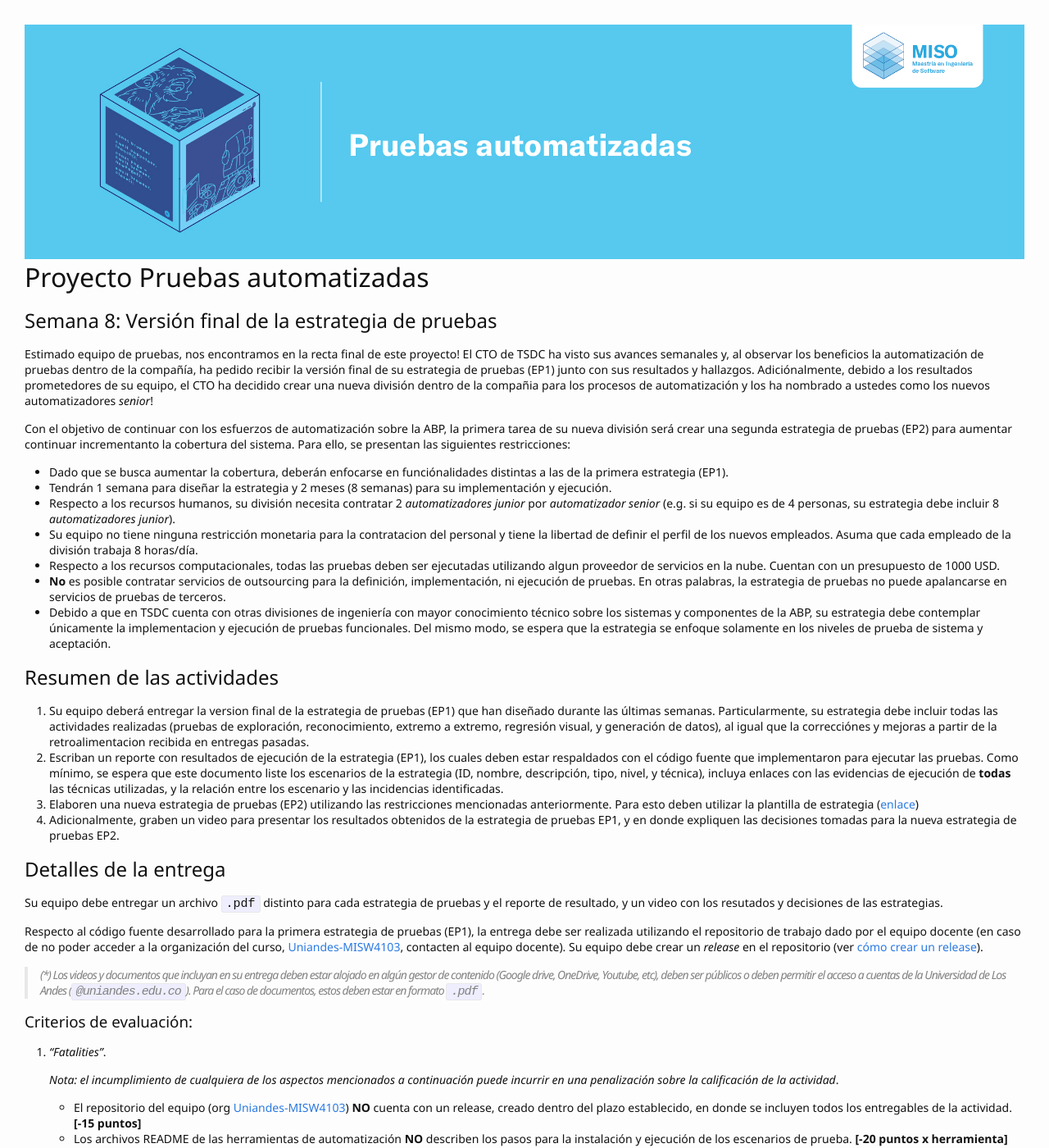
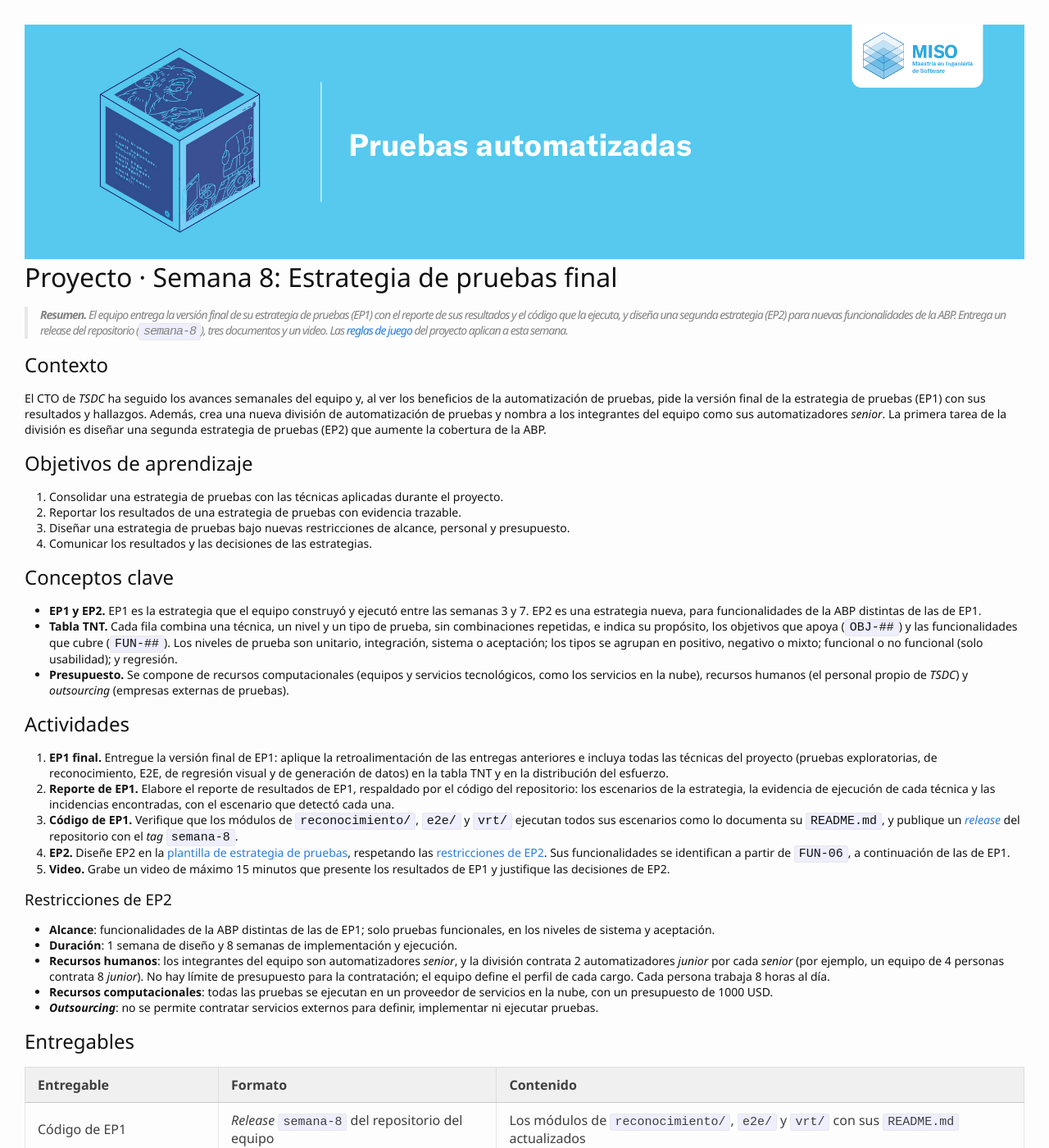
Before and after one commit to TiCSw/mt1_guias_pruebas, a Jekyll site: the page built from docs/semanas/semana8.md, in a window 1280 px wide and 1400 px high. Shown: the whole window at 82% size. Built offline with Jekyll 4.4.1, drawn with Linux system fonts in a browser that asks for light colours; some web fonts are replaced; our own code applies the rules of GitHub Pages for plain Markdown files; comment, search, counter and statistics services are not loaded; some of the changed text lies outside the part shown.

Commit message:
docs(semanas): week 8 in the standard template

```diff
--- a/docs/semanas/semana8.md
+++ b/docs/semanas/semana8.md
@@ -1,69 +1,152 @@
+# Proyecto · Semana 8: Estrategia de pruebas final
 
-# Proyecto Pruebas automatizadas
+> **Resumen.** El equipo entrega la versión final de su estrategia de pruebas (EP1) con el reporte de
+> sus resultados y el código que la ejecuta, y diseña una segunda estrategia (EP2) para nuevas
+> funcionalidades de la ABP. Entrega un _release_ del repositorio (`semana-8`), tres documentos y un
+> video. Las [reglas de juego](reglas) del proyecto aplican a esta semana.
 
-## Semana 8: Versión final de la estrategia de pruebas
+## Contexto
 
-Estimado equipo de pruebas, nos encontramos en la recta final de este proyecto! El CTO de TSDC ha visto sus avances semanales y, al observar los beneficios la automatización de pruebas dentro de la compañía, ha pedido recibir la versión final de su estrategia de pruebas (EP1) junto con sus resultados y hallazgos. Adiciónalmente, debido a los resultados prometedores de su equipo, el CTO ha decidido crear una nueva división dentro de la compañia para los procesos de automatización y los ha nombrado a ustedes como los nuevos automatizadores _senior_!
+El CTO de _TSDC_ ha seguido los avances semanales del equipo y, al ver los beneficios de la
+automatización de pruebas, pide la versión final de la estrategia de pruebas (EP1) con sus resultados
+y hallazgos. Además, crea una nueva división de automatización de pruebas y nombra a los integrantes
+del equipo como sus automatizadores _senior_. La primera tarea de la división es diseñar una segunda
+estrategia de pruebas (EP2) que aumente la cobertura de la ABP.
 
-Con el objetivo de continuar con los esfuerzos de automatización sobre la ABP, la primera tarea de su nueva división será crear una segunda estrategia de pruebas (EP2) para aumentar continuar incrementanto la cobertura del sistema. Para ello, se presentan las siguientes restricciones:
+## Objetivos de aprendizaje
 
-- Dado que se busca aumentar la cobertura, deberán enfocarse en funciónalidades distintas a las de la primera estrategia (EP1).
-- Tendrán 1 semana para diseñar la estrategia y 2 meses (8 semanas) para su implementación y ejecución.
-- Respecto a los recursos humanos, su división necesita contratar 2 _automatizadores junior_ por _automatizador senior_ (e.g. si su equipo es de 4 personas, su estrategia debe incluir 8 _automatizadores junior_).
-- Su equipo no tiene ninguna restricción monetaria para la contratacion del personal y tiene la libertad de definir el perfil de los nuevos empleados. Asuma que cada empleado de la división trabaja 8 horas/día.
-- Respecto a los recursos computacionales, todas las pruebas deben ser ejecutadas utilizando algun proveedor de servicios en la nube. Cuentan con un presupuesto de 1000 USD.
-- **No** es posible contratar servicios de outsourcing para la definición, implementación, ni ejecución de pruebas. En otras palabras, la estrategia de pruebas no puede apalancarse en servicios de pruebas de terceros.
-- Debido a que en TSDC cuenta con otras divisiones de ingeniería con mayor conocimiento técnico sobre los sistemas y componentes de la ABP, su estrategia debe contemplar únicamente la implementacion y ejecución de pruebas funcionales. Del mismo modo, se espera que la estrategia se enfoque solamente en los niveles de prueba de sistema y aceptación.
+1. Consolidar una estrategia de pruebas con las técnicas aplicadas durante el proyecto.
+2. Reportar los resultados de una estrategia de pruebas con evidencia trazable.
+3. Diseñar una estrategia de pruebas bajo nuevas restricciones de alcance, personal y presupuesto.
+4. Comunicar los resultados y las decisiones de las estrategias.
 
+## Conceptos clave
 
-## Resumen de las actividades
+- **EP1 y EP2.** EP1 es la estrategia que el equipo construyó y ejecutó entre las semanas 3 y 7. EP2
+  es una estrategia nueva, para funcionalidades de la ABP distintas de las de EP1.
+- **Tabla TNT.** Cada fila combina una técnica, un nivel y un tipo de prueba, sin combinaciones
+  repetidas, e indica su propósito, los objetivos que apoya (`OBJ-##`) y las funcionalidades que cubre
+  (`FUN-##`). Los niveles de prueba son unitario, integración, sistema o aceptación; los tipos se
+  agrupan en positivo, negativo o mixto; funcional o no funcional (solo usabilidad); y regresión.
+- **Presupuesto.** Se compone de recursos computacionales (equipos y servicios tecnológicos, como los
+  servicios en la nube), recursos humanos (el personal propio de _TSDC_) y _outsourcing_ (empresas
+  externas de pruebas).
 
-1. Su equipo deberá entregar la version final de la estrategia de pruebas (EP1) que han diseñado durante las últimas semanas. Particularmente, su estrategia debe incluir todas las actividades realizadas (pruebas de exploración, reconocimiento, extremo a extremo, regresión visual, y generación de datos), al igual que la correcciónes y mejoras a partir de la retroalimentacion recibida en entregas pasadas.
-2. Escriban un reporte con resultados de ejecución de la estrategia (EP1), los cuales deben estar respaldados con el código fuente que implementaron para ejecutar las pruebas. Como mínimo, se espera que este documento liste los escenarios de la estrategia (ID, nombre, descripción, tipo, nivel, y técnica), incluya enlaces con las evidencias de ejecución de **todas** las técnicas utilizadas, y la relación entre los escenario y las incidencias identificadas.
-4. Elaboren una nueva estrategia de pruebas (EP2) utilizando las restricciones mencionadas anteriormente. Para esto deben utilizar la plantilla de estrategia ([enlace](https://thesoftwaredesignlab.github.io/AutTestingCourseraBook/templates/estrategia-pruebas.docx))
-5. Adicionalmente, graben un video para presentar los resultados obtenidos de la estrategia de pruebas EP1, y en donde expliquen las decisiones tomadas para la nueva estrategia de pruebas EP2.
+## Actividades
 
+1. **EP1 final.** Entregue la versión final de EP1: aplique la retroalimentación de las entregas
+   anteriores e incluya todas las técnicas del proyecto (pruebas exploratorias, de reconocimiento,
+   E2E, de regresión visual y de generación de datos) en la tabla TNT y en la distribución del
+   esfuerzo.
+2. **Reporte de EP1.** Elabore el reporte de resultados de EP1, respaldado por el código del
+   repositorio: los escenarios de la estrategia, la evidencia de ejecución de cada técnica y las
+   incidencias encontradas, con el escenario que detectó cada una.
+3. **Código de EP1.** Verifique que los módulos de `reconocimiento/`, `e2e/` y `vrt/` ejecutan todos
+   sus escenarios como lo documenta su `README.md`, y publique un
+   [_release_](https://docs.github.com/en/repositories/releasing-projects-on-github/managing-releases-in-a-repository#creating-a-release)
+   del repositorio con el _tag_ `semana-8`.
+4. **EP2.** Diseñe EP2 en la
+   [plantilla de estrategia de pruebas](https://thesoftwaredesignlab.github.io/AutTestingCourseraBook/templates/estrategia-pruebas.docx),
+   respetando las [restricciones de EP2](#restricciones-de-ep2). Sus funcionalidades se identifican a
+   partir de `FUN-06`, a continuación de las de EP1.
+5. **Video.** Grabe un video de máximo 15 minutos que presente los resultados de EP1 y justifique las
+   decisiones de EP2.
 
-## Detalles de la entrega
+### Restricciones de EP2
 
-Su equipo debe entregar un archivo `.pdf` distinto para cada estrategia de pruebas y el reporte de resultado, y un video con los resutados y decisiones de las estrategias.
+- **Alcance**: funcionalidades de la ABP distintas de las de EP1; solo pruebas funcionales, en los
+  niveles de sistema y aceptación.
+- **Duración**: 1 semana de diseño y 8 semanas de implementación y ejecución.
+- **Recursos humanos**: los integrantes del equipo son automatizadores _senior_, y la división
+  contrata 2 automatizadores _junior_ por cada _senior_ (por ejemplo, un equipo de 4 personas contrata
+  8 _junior_). No hay límite de presupuesto para la contratación; el equipo define el perfil de cada
+  cargo. Cada persona trabaja 8 horas al día.
+- **Recursos computacionales**: todas las pruebas se ejecutan en un proveedor de servicios en la nube,
+  con un presupuesto de 1000 USD.
+- **_Outsourcing_**: no se permite contratar servicios externos para definir, implementar ni ejecutar
+  pruebas.
 
-Respecto al código fuente desarrollado para la primera estrategia de pruebas (EP1), la entrega debe ser realizada utilizando el repositorio de trabajo dado por el equipo docente (en caso de no poder acceder a la organización del curso, [Uniandes-MISW4103](https://github.com/orgs/Uniandes-MISW4103/), contacten al equipo docente). Su equipo debe crear un _release_ en el repositorio (ver [cómo crear un release](https://docs.github.com/en/repositories/releasing-projects-on-github/managing-releases-in-a-repository#creating-a-release)).
+## Entregables
 
-> _(*)_ Los videos y documentos que incluyan en su entrega deben estar alojado en algún gestor de contenido (Google drive, OneDrive, Youtube, etc), deben ser públicos o deben permitir el acceso a cuentas de la Universidad de Los Andes (`@uniandes.edu.co`). Para el caso de documentos, estos deben estar en formato `.pdf`.
+| Entregable | Formato | Contenido |
+|---|---|---|
+| Código de EP1 | _Release_ `semana-8` del repositorio del equipo | Los módulos de `reconocimiento/`, `e2e/` y `vrt/` con sus `README.md` actualizados |
+| EP1 final | PDF, elaborado en la plantilla de la semana 3 | La estrategia completa, con la retroalimentación aplicada y todas las técnicas del proyecto |
+| Reporte de resultados de EP1 | PDF | Ver [Contenido del reporte](#contenido-del-reporte) |
+| EP2 | PDF, elaborado en la plantilla | La estrategia completa para las nuevas funcionalidades |
+| Video | Enlace, máximo 15 minutos | Ver [Contenido del video](#contenido-del-video) |
 
+El repositorio contiene solo el código necesario para ejecutar las pruebas, en archivos de texto
+plano: ni documentos, ni imágenes, ni videos, ni dependencias, ni resultados de ejecución. Los enlaces
+deben abrirse sin solicitar permisos: públicos o con acceso para cuentas `@uniandes.edu.co`. El
+contenido del video posterior al minuto 15 no se evalúa.
 
-### Criterios de evaluación:
+### Contenido del reporte
 
-0. _"Fatalities"_.
+1. Integrantes del equipo.
+2. Escenarios de EP1: identificador, nombre, descripción y combinación de la tabla TNT (técnica,
+   nivel y tipo) de cada uno.
+3. Evidencia de ejecución de cada técnica: enlace a la evidencia de las pruebas exploratorias, de
+   reconocimiento, E2E, de regresión visual y de generación de datos.
+4. Incidencias: enlace a cada incidencia encontrada y el identificador del escenario que la detectó.
 
-    _Nota: el incumplimiento de cualquiera de los aspectos mencionados a continuación puede incurrir en una penalización sobre la calificación de la actividad_.
+### Contenido del video
 
-    - El repositorio del equipo (org [Uniandes-MISW4103](https://github.com/orgs/Uniandes-MISW4103/)) **NO** cuenta con un release, creado dentro del plazo establecido, en donde se incluyen todos los entregables de la actividad. **[-15 puntos]**
-    - Los archivos README de las herramientas de automatización **NO** describen los pasos para la instalación y ejecución de los escenarios de prueba. **[-20 puntos x herramienta]**
-    - Se incluyen archivos multimedia (videos, logs, imágenes, etc.), documentos no-planos (.pdf, .xlsx, etc.) o dependencias/librerías (node_modules) dentro del repositorio. **[-20 puntos]**
-    - Se entregan documentos realizados por el equipo con formatos distintos a `.pdf`. **[-5 puntos x documento]**
+1. Resultados de EP1: escenarios ejecutados y defectos encontrados por técnica, y qué técnicas
+   aportaron más hallazgos.
+2. Decisiones de EP2: funcionalidades elegidas, objetivos, tabla TNT, presupuesto y distribución del
+   esfuerzo, justificados con los resultados de EP1 y las restricciones de EP2.
 
-1. Estrategia de Pruebas (EP1). **[20 puntos]**
-    - El TNT especifica y describe la relación entre las pruebas, y es coherente con los objetivos de la estrategia. El TNT incluye el uso de pruebas de exploración, reconocimiento, extremo a extremo, regresión visual, y generación de datos. **[10 puntos]**
-    - La distribución describe la asignación de recursos (humanos, computaciónales, outsourcing), y es coherente con el TNT y la duracion de la estrategia. **[10 puntos]**
+## Criterios de evaluación
 
-2. Reporte de Resultados de la Estrategia (EP1). **[15 puntos]**
-    - El documento lista todos los escenarios de prueba de la estrategia. Cada escenario tiene, como mínimo, un identificador, un nombre, una descripción, y el TNT (tipo, nivel, y técnica utilizada). **[5 puntos]**
-    - El documento incluye los enlaces a las evidencias de ejecución de todas las técnicas (`./e2e/*`, `./reconocimiento/*`, `./vrt/*`). **[5 puntos]**
-    - El documento incluye las incidencias identificadas como resultado de la ejecución de la estrategia. Se indican los escenarios asociados a cada incidencia. **[5 puntos]**
+La evaluación sigue las [reglas de juego](reglas) del proyecto, incluidas sus _fatalities_.
 
-3. Código Fuente de la Estrategia (EP1). **[15 puntos]**
-    - El código de prueba se encuentra en el repositorio del equipo (`./e2e/*`, `./reconocimiento/*`, `./vrt/*`) y permite la ejecución de todos los escenarios de la estrategia de pruebas. **[15 puntos]**
+### 1. EP1 final [20 puntos]
 
-4. Estrategia de Pruebas (EP2). **[40 puntos]**
-    - Se establecen los objetivos que se esperan alcanzar durante el periodo de pruebas. Cada objetivo debe ser _SMART_ (especifico, medible, y realizable, relevante, y acotado en el tiempo). **[10 puntos]**
-    - El presupuesto de pruebas describe los recursos humanos, computacionales, y de contrataciones de servicios requeridos para la estrategia. Los costos costos y consumos de cada tipo de recurso coherentes con la estrategia y están soportados con datos adicionales que deben estar descritos o referenciados. **[10 puntos]**
-    - El TNT especifica las técnicas, niveles y tipos (TNT) de cada prueba a utilizar. La relación entre las pruebas y los objetivos es coherente con la estrategia. **[10 puntos]**
-    - Se presenta la distribución de esfuerzo para la ejecución de la estrategia. Se debe describir la asignación de recursos del presupuesto, al igual que su relación con las actividades del TNT, durante el transcurso de la duración de la estrategia. **[10 puntos]**
+- **1.1 TNT [10 puntos].** La tabla TNT de EP1 incluye las pruebas exploratorias, de reconocimiento,
+  E2E, de regresión visual y de generación de datos, cada combinación con su propósito, los objetivos
+  que apoya y las funcionalidades que cubre.
+- **1.2 Distribución del esfuerzo [10 puntos].** La distribución del esfuerzo de EP1 asigna, para cada
+  una de las 8 semanas, las pruebas de la tabla TNT que se ejecutan y los recursos asignados, y sus
+  totales coinciden con el presupuesto.
 
-5. Video. **[10 puntos]**
-    - El video presenta los resultados obtenidos de la estrategia de pruebas EP1. **[5 puntos]**
-    - El video presenta las decisiones tomadas para la nueva estrategia de pruebas EP2. **[5 puntos]**
+### 2. Reporte de resultados de EP1 [15 puntos]
 
-**La evaluación tendrá en cuenta la inclusión de la totalidad de componentes solicitados y la calidad de cada uno de acuerdo con la rúbrica establecida.**
+- **2.1 Escenarios [5 puntos].** El reporte lista todos los escenarios de EP1 con identificador,
+  nombre, descripción y combinación de la tabla TNT.
+- **2.2 Evidencia [5 puntos, 1 por técnica].** El reporte enlaza la evidencia de ejecución de las
+  pruebas exploratorias, de reconocimiento, E2E, de regresión visual y de generación de datos.
+- **2.3 Incidencias [5 puntos].** El reporte enlaza cada incidencia encontrada en el proyecto con el
+  identificador del escenario que la detectó.
+
+### 3. Código de EP1 [15 puntos]
+
+- **3.1 Ejecución [15 puntos, 5 por grupo de módulos].** Los módulos de `reconocimiento/`, `e2e/` y
+  `vrt/` del _release_ `semana-8` ejecutan todos sus escenarios con los scripts de la raíz del
+  repositorio, como lo documenta su `README.md`, y cada prueba termina como exitosa o fallida.
+
+### 4. EP2 [40 puntos]
+
+- **4.1 Objetivos [10 puntos].** Los objetivos de EP2 (`OBJ-##`) cumplen los cinco atributos SMART y se
+  refieren a funcionalidades distintas de las de EP1.
+- **4.2 Presupuesto [10 puntos].**
+  - **[5 puntos]** Los recursos humanos incluyen a los integrantes del equipo como _senior_ y 2
+    _junior_ por cada _senior_, cada cargo con su perfil, su costo por hora y su referencia de
+    mercado, a 8 horas al día, y el costo total.
+  - **[5 puntos]** Los recursos computacionales son servicios de un proveedor en la nube, cada uno con
+    unidad de medida, costo por unidad, consumo estimado y costo total, y el total no supera
+    1000 USD.
+- **4.3 TNT [10 puntos].** Cada fila de la tabla TNT de EP2 combina una técnica, un nivel de sistema o
+  de aceptación y un tipo de prueba funcional, sin combinaciones repetidas, e indica su propósito, los
+  objetivos que apoya y las funcionalidades que cubre. La tabla cubre todos los objetivos.
+- **4.4 Distribución del esfuerzo [10 puntos].** La distribución del esfuerzo de EP2 cubre la semana de
+  diseño y las 8 semanas de implementación y ejecución, asigna para cada semana las pruebas de la
+  tabla TNT y los recursos asignados, y sus totales coinciden con el presupuesto.
+
+### 5. Video [10 puntos]
+
+- **5.1 Resultados de EP1 [5 puntos].** El video presenta los escenarios ejecutados y los defectos
+  encontrados por técnica, e identifica qué técnicas aportaron más hallazgos.
+- **5.2 Decisiones de EP2 [5 puntos].** El video justifica las funcionalidades, los objetivos, la tabla
+  TNT, el presupuesto y la distribución del esfuerzo de EP2 con los resultados de EP1 y las
+  restricciones de EP2.
```
